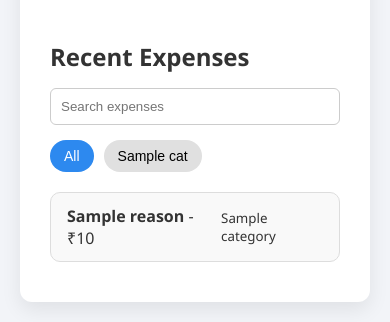
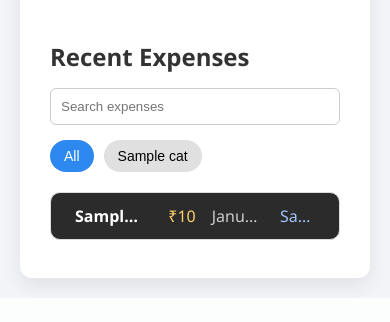
Before and after one commit to Rishilshajan/ExpenZO, a Flask app: template ExpenZO/backend/templates/home.html in a window 390 px wide. Shown: the part 961-1283 px from the top of the page. After the commit the page ends 1257 px from the top, so only its background shows below. Run offline with Flask 3, Linux system fonts and the light colour scheme; the template is opened without the code that fills it: most values are stand-ins (such as "Sample title", 1, 10 or a date in 2020).

Commit message:
Corrected Date, Phone, Fund Analysis

```diff
--- a/ExpenZO/backend/static/css/home.css
+++ b/ExpenZO/backend/static/css/home.css
@@ -438,3 +438,63 @@ header h1 {
 .dark-mode .group-name {
   color: #f1f1f1;
 }
+
+#expense-list {
+  list-style: none;
+  padding: 0;
+  margin: 0;
+}
+
+.expense-item {
+  margin-bottom: 8px;
+  background-color: #2b2b2b;
+  border-radius: 10px;
+  padding: 12px 16px;
+  display: flex;
+  align-items: center;
+  transition: background 0.3s ease;
+}
+
+.expense-item:hover {
+  background-color: #353535;
+}
+
+.expense-row {
+  display: flex;
+  width: 100%;
+  align-items: center;
+  justify-content: space-between;
+  flex-wrap: wrap;
+}
+
+.expense-col {
+  padding: 0 8px;
+  white-space: nowrap;
+  overflow: hidden;
+  text-overflow: ellipsis;
+}
+
+/* Adjust widths as needed */
+.reason {
+  flex: 2;
+  font-weight: bold;
+  color: #fff;
+}
+
+.amount {
+  flex: 1;
+  color: #ffd369;
+  text-align: right;
+}
+
+.date {
+  flex: 1.5;
+  color: #ccc;
+  text-align: right;
+}
+
+.category {
+  flex: 1;
+  color: #a1c4fd;
+  text-align: right;
+}
--- a/ExpenZO/backend/templates/home.html
+++ b/ExpenZO/backend/templates/home.html
@@ -100,11 +100,24 @@
           <ul id="expense-list">
   {% for expense in expenses %}
   <li class="expense-item" data-category="{{ expense.category }}">
-            <span><strong>{{ expense.reason }}</strong> - ₹{{ expense.amount }}</span>
-            <small>{{ expense.category }}</small>
+    <div class="expense-row">
+      <div class="expense-col reason">
+        <strong>{{ expense.reason }}</strong>
+      </div>
+      <div class="expense-col amount">
+        ₹{{ expense.amount }}
+      </div>
+      <div class="expense-col date">
+        {{ expense.timestamp.strftime('%B %-d, %Y') if expense.timestamp else 'No date' }}
+      </div>
+      <div class="expense-col category">
+        {{ expense.category }}
+      </div>
+    </div>
   </li>
   {% endfor %}
 </ul>
+
         </section>
 
     </div>
```
Also changed, not shown: ExpenZO/backend/app.py (+0 -21 lines), ExpenZO/backend/static/css/group_detail.css (+95 -0 lines), ExpenZO/backend/static/js/group_details.js (+15 -0 lines), ExpenZO/backend/templates/group_detail.html (+61 -0 lines). Lines whose indentation alone changed are shown as unchanged.
